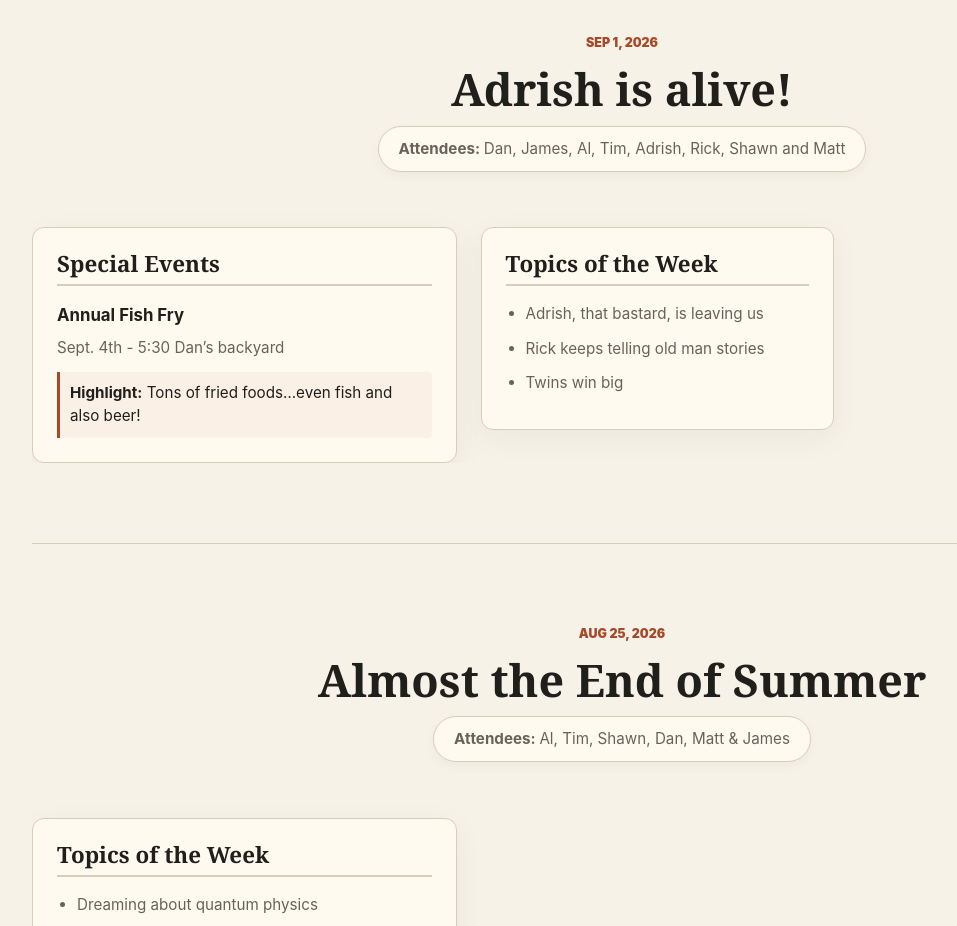
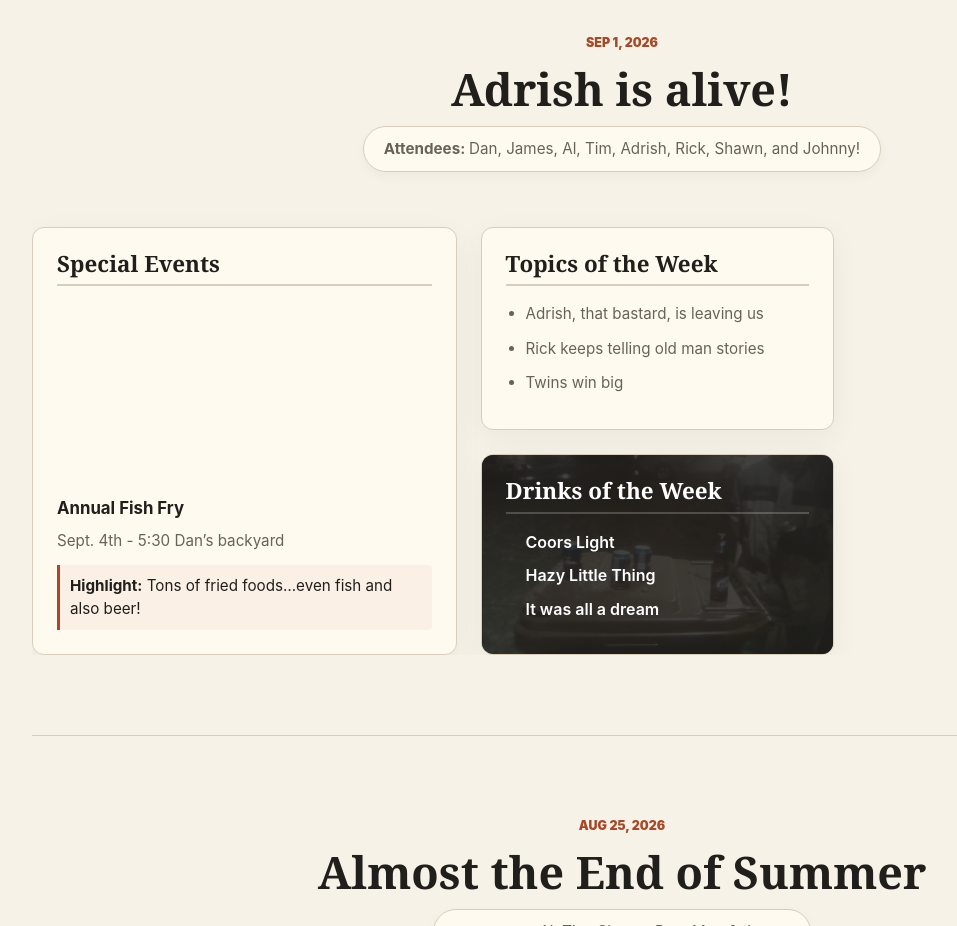
Before and after one commit to JamesNielsen/garbagenite, an Astro site: page /nites in a window 1280 px wide. Shown: the part 1326-2252 px from the top of the page, without its empty margins (18-975 px from the left). Built offline with nearby package versions, Linux system fonts and the light colour scheme; Astro itself is replaced by a stand-in of ours.

Commit message:
Update src/content/nites/2026-09-01-adrish-is-alive.md (via Pages CMS)

```diff
--- a/src/content/nites/2026-09-01-adrish-is-alive.md
+++ b/src/content/nites/2026-09-01-adrish-is-alive.md
@@ -1,7 +1,7 @@
 ---
 title: Adrish is alive!
 date: 2026-09-01
-attendees: Dan, James, Al, Tim, Adrish, Rick, Shawn and Matt
+attendees: Dan, James, Al, Tim, Adrish, Rick, Shawn, and Johnny!
 specialEvents:
   - title: Annual Fish Fry
     description: Sept. 4th - 5:30 Dan’s backyard
@@ -10,4 +10,8 @@ topics:
   - Adrish, that bastard, is leaving us
   - Rick keeps telling old man stories
   - "Twins win big "
+drinks:
+  - Coors Light
+  - Hazy Little Thing
+  - It was all a dream
 ---
```
